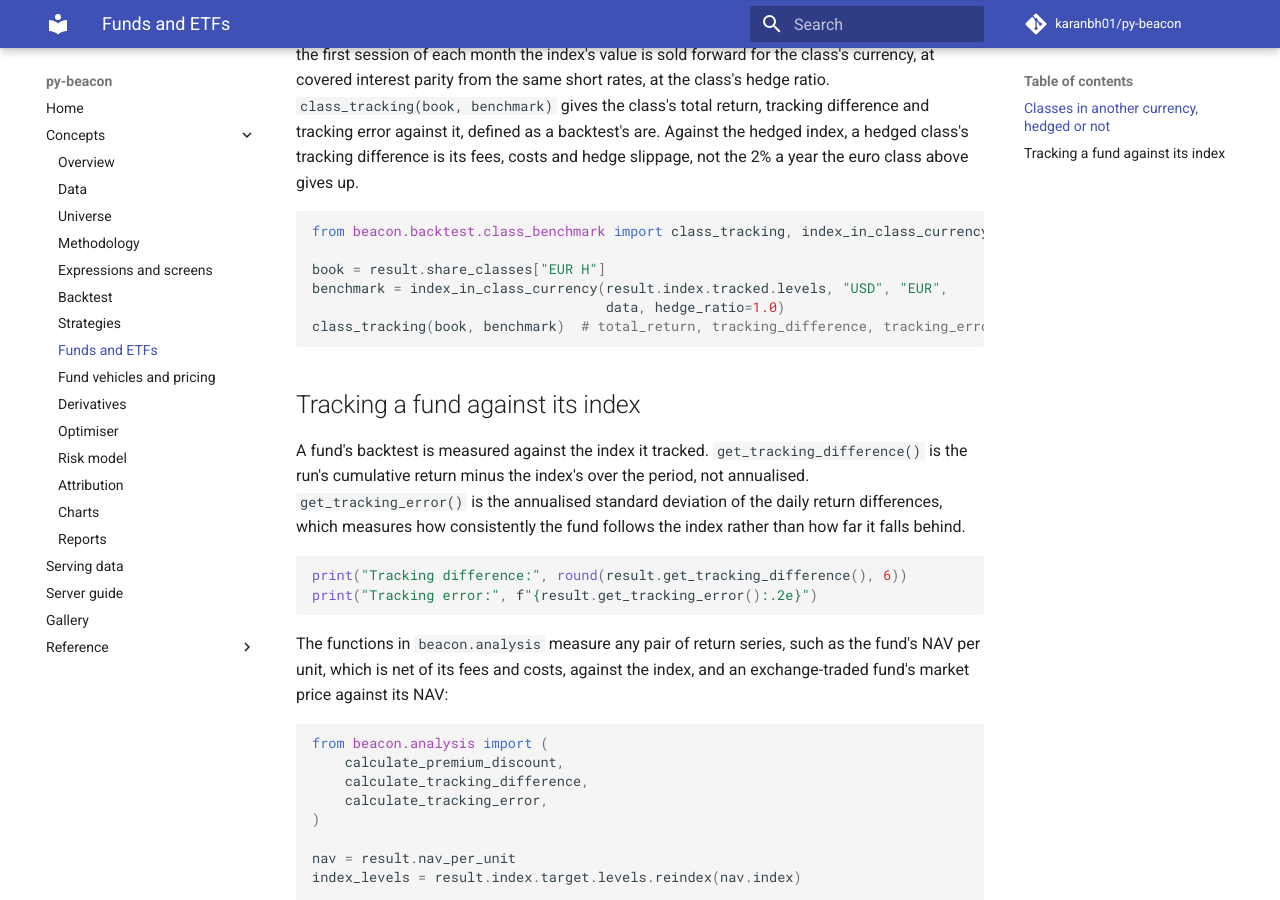
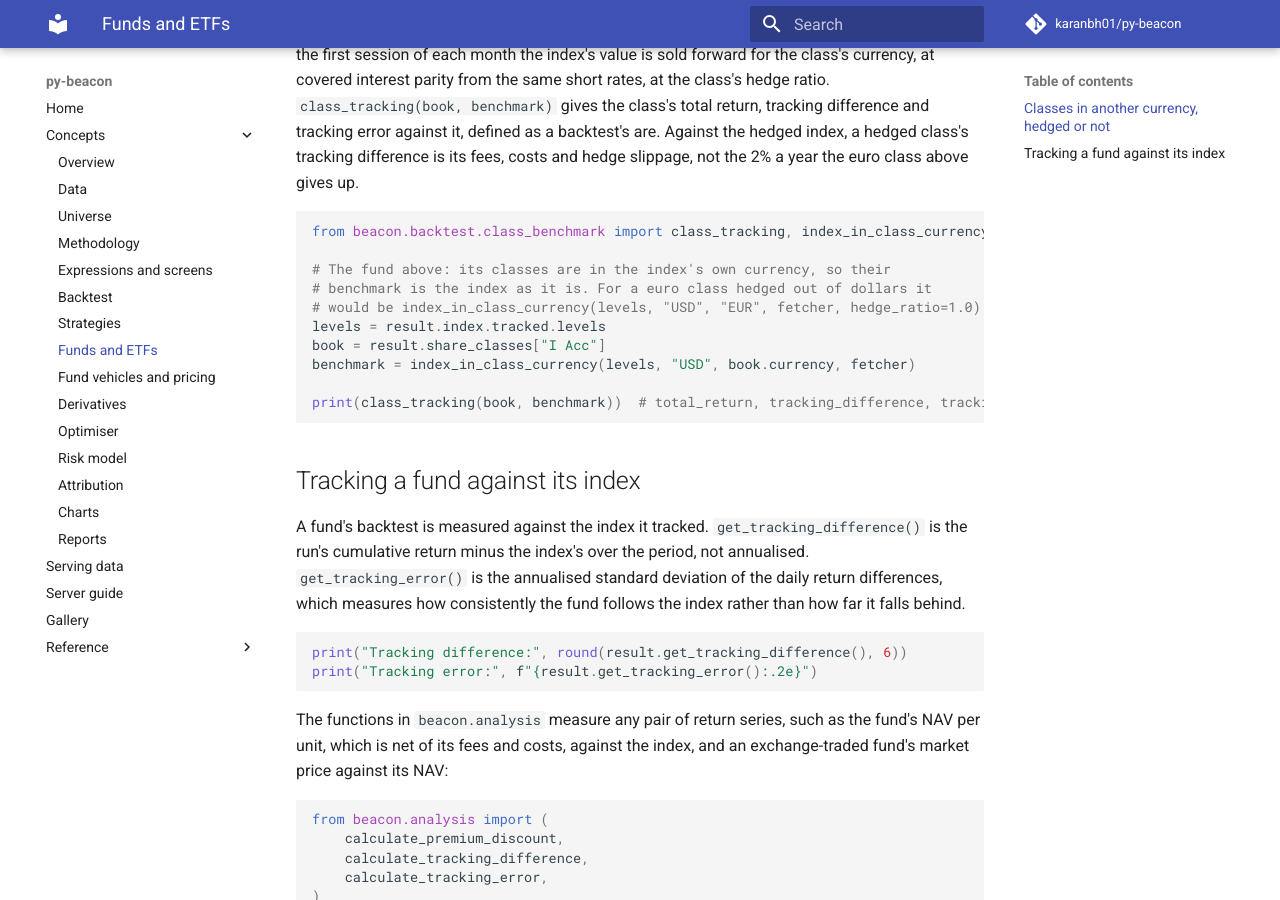
Before and after one commit to karanbh01/py-beacon, an MkDocs documentation site: the page built from docs/concepts/funds.md, in a window 1280 px wide and 900 px high, scrolled down 2192 px. Built offline with MkDocs 1.6.1 and Material for MkDocs 9.7.7, drawn with Linux system fonts in a browser that asks for light colours; comment, search, counter and statistics services are not loaded.

Commit message:
[BN-314] Run the share class benchmark example on the funds page's own fund
- The example named a hedged euro class and a data variable the page never defines, so the docs examples test failed on CI; it now measures the page's "I Acc" class against the index, with the hedged call shown in a comment

````diff
--- a/docs/concepts/funds.md
+++ b/docs/concepts/funds.md
@@ -122,10 +122,14 @@ the euro class above gives up.
 ```python
 from beacon.backtest.class_benchmark import class_tracking, index_in_class_currency
 
-book = result.share_classes["EUR H"]
-benchmark = index_in_class_currency(result.index.tracked.levels, "USD", "EUR",
-                                    data, hedge_ratio=1.0)
-class_tracking(book, benchmark)  # total_return, tracking_difference, tracking_error
+# The fund above: its classes are in the index's own currency, so their
+# benchmark is the index as it is. For a euro class hedged out of dollars it
+# would be index_in_class_currency(levels, "USD", "EUR", fetcher, hedge_ratio=1.0).
+levels = result.index.tracked.levels
+book = result.share_classes["I Acc"]
+benchmark = index_in_class_currency(levels, "USD", book.currency, fetcher)
+
+print(class_tracking(book, benchmark))  # total_return, tracking_difference, tracking_error
 ```
 
 ## Tracking a fund against its index
````
